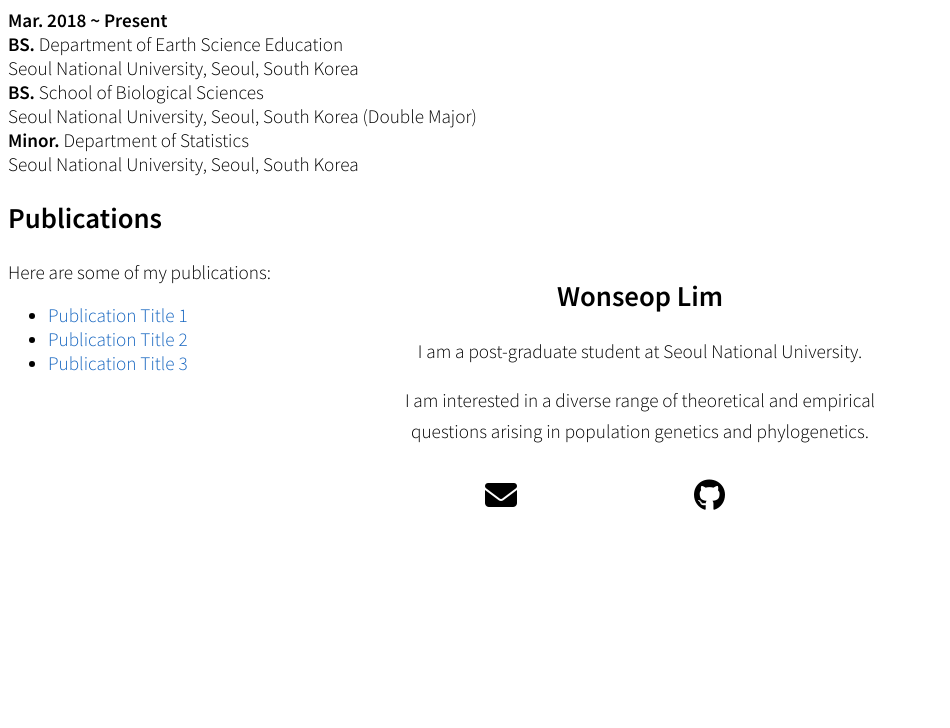
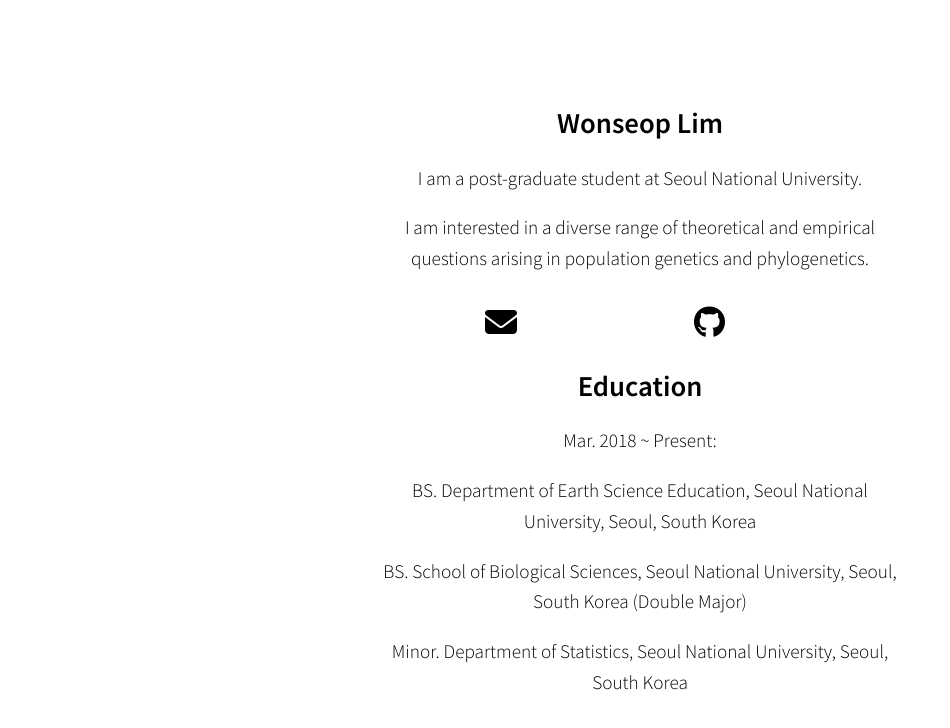
Before and after one commit to isovaline2230/isovaline2230.github.io, a plain HTML site: page index.html in a window 1280 px wide. Shown: the whole page, without its empty margins (0-950 px from the left). Drawn offline with Linux system fonts and the light colour scheme; some icons are missing.

Commit message:
First commit

```diff
--- a/index.html
+++ b/index.html
@@ -69,47 +69,31 @@
 		<a href="https://orcid.org/0009-0007-1004-2326"><i class="ai ai-orcid"></i></a>
 		</li>
       </ul>
+
+	  <!-- Edu -->
+	  <h1>Education</h1>
+        <div class="edu-container">
+            <!-- Left Column: Mar. 2018 ~ Present -->
+            <div class="edu-left">
+                <p><span>Mar. 2018 ~ Present:</span></p>
+            </div>
+
+            <!-- Right Column: Education Details -->
+            <div class="edu-right">
+                <p>
+                    BS. Department of Earth Science Education, Seoul National University, Seoul, South Korea
+                </p>
+                <p>
+                    BS. School of Biological Sciences, Seoul National University, Seoul, South Korea (Double Major)
+                </p>
+                <p>
+                    Minor. Department of Statistics, Seoul National University, Seoul, South Korea
+                </p>
+            </div>
+        </div>
     </section>
-
-	<div class="education-item">
-	  <div class="left">
-        <strong>Mar. 2018 ~ Present</strong> <br />
-        <strong>BS.</strong> Department of Earth Science Education
-    </div>
-      <div class="right">
-        Seoul National University, Seoul, South Korea
-    </div>
-	</div>
-
-    <div class="education-item">
-      <div class="left">
-        <strong>BS.</strong> School of Biological Sciences
-    </div>
-      <div class="right">
-        Seoul National University, Seoul, South Korea (Double Major)
-      </div>
-    </div>
-
-    <div class="education-item">
-      <div class="left">
-        <strong>Minor.</strong> Department of Statistics
-    </div>
-      <div class="right">
-        Seoul National University, Seoul, South Korea
-      </div>
-    </div>
-
-
-    <!-- Publications Section -->
-      <h2>Publications</h2>
-      <p>Here are some of my publications:</p>
-      <ul>
-        <li><a href="link-to-publication-1" target="_blank">Publication Title 1</a></li>
-        <li><a href="link-to-publication-2" target="_blank">Publication Title 2</a></li>
-        <li><a href="link-to-publication-3" target="_blank">Publication Title 3</a></li>
-        <!-- Add more publications here -->
-      </ul>
 
   </body>
 
+
 </html>
```
